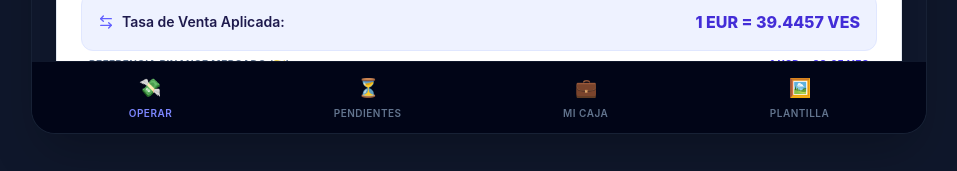
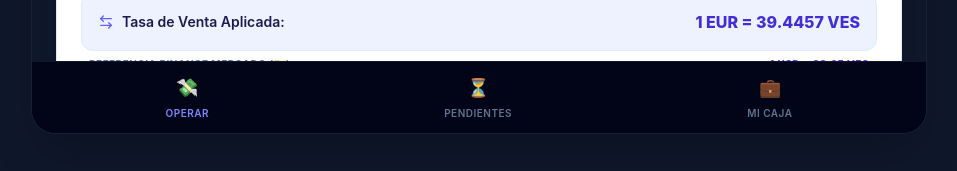
Before and after one commit to andryc2112/transfercash-app, a React (Vite) app: page / in a window 1280 px wide. Shown: the part 626-797 px from the top of the page, without its empty margins (161-1118 px from the left). Built offline with nearby package versions, Linux system fonts and the light colour scheme; no server answers; the database is empty.

Commit message:
Eliminar módulo GeneradorPlantilla y simplificar navegación

```diff
--- a/src/App.tsx
+++ b/src/App.tsx
@@ -4,7 +4,6 @@ import type { PaisData } from './components/CalculadoraRemesa';
 import { TablaPendientes } from './components/TablaPendientes';
 import { SeccionRetiros } from './components/SeccionRetiros';
 import { SeccionSan } from './components/SeccionSan';
-import { GeneradorPlantilla } from './components/GeneradorPlantilla';
 import { LogOut, Bell, AlertTriangle, Send, Settings } from 'lucide-react';
 import { supabase } from './lib/supabase';
 import { AdminWorkspace } from './components/AdminWorkspace';
@@ -77,7 +76,7 @@ interface GrupoSan {
 }
 
 export default function App() {
-  const [activeTab, setActiveTab] = useState<'calculadora' | 'pendientes' | 'retiros' | 'san' | 'plantilla'>('calculadora');
+  const [activeTab, setActiveTab] = useState<'calculadora' | 'pendientes' | 'retiros' | 'san'>('calculadora');
   const [cajeroPais] = useState('VE'); // Venezuela
   const [saldoAcumulado, setSaldoAcumulado] = useState(1280.45);
   const [reputacionSan, setReputacionSan] = useState(85);
@@ -1055,9 +1054,6 @@ export default function App() {
                 onPayAporte={handlePayAporte}
               />
             )}
-            {activeTab === 'plantilla' && (
-              <GeneradorPlantilla isAdmin={isAdminMode} />
-            )}
           </main>
 
           {/* Tab Bar de Navegación Nativo Móvil */}
@@ -1104,15 +1100,6 @@ export default function App() {
                 <span className="text-[10px] uppercase tracking-wider font-semibold">Ahorro SAN</span>
               </button>
             )}
-
-            <button
-              onClick={() => setActiveTab('plantilla')}
-              className={`flex flex-col items-center gap-1 py-1 px-3 rounded-xl transition ${activeTab === 'plantilla' ? 'text-indigo-400 font-bold' : 'text-slate-500 hover:text-slate-300'
-                }`}
-            >
-              <span className="text-lg">🖼️</span>
-              <span className="text-[10px] uppercase tracking-wider font-semibold">Plantilla</span>
-            </button>
           </nav>
         </div>
       )}
```
